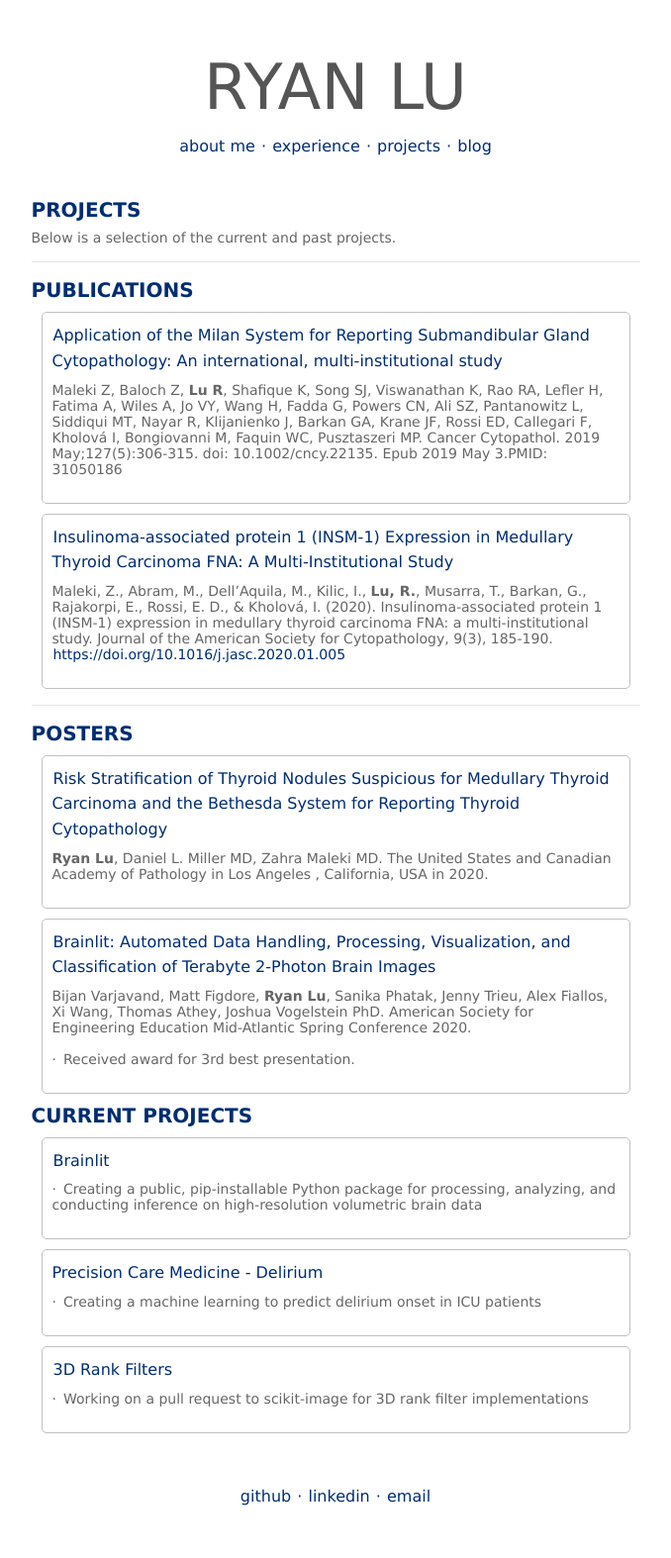
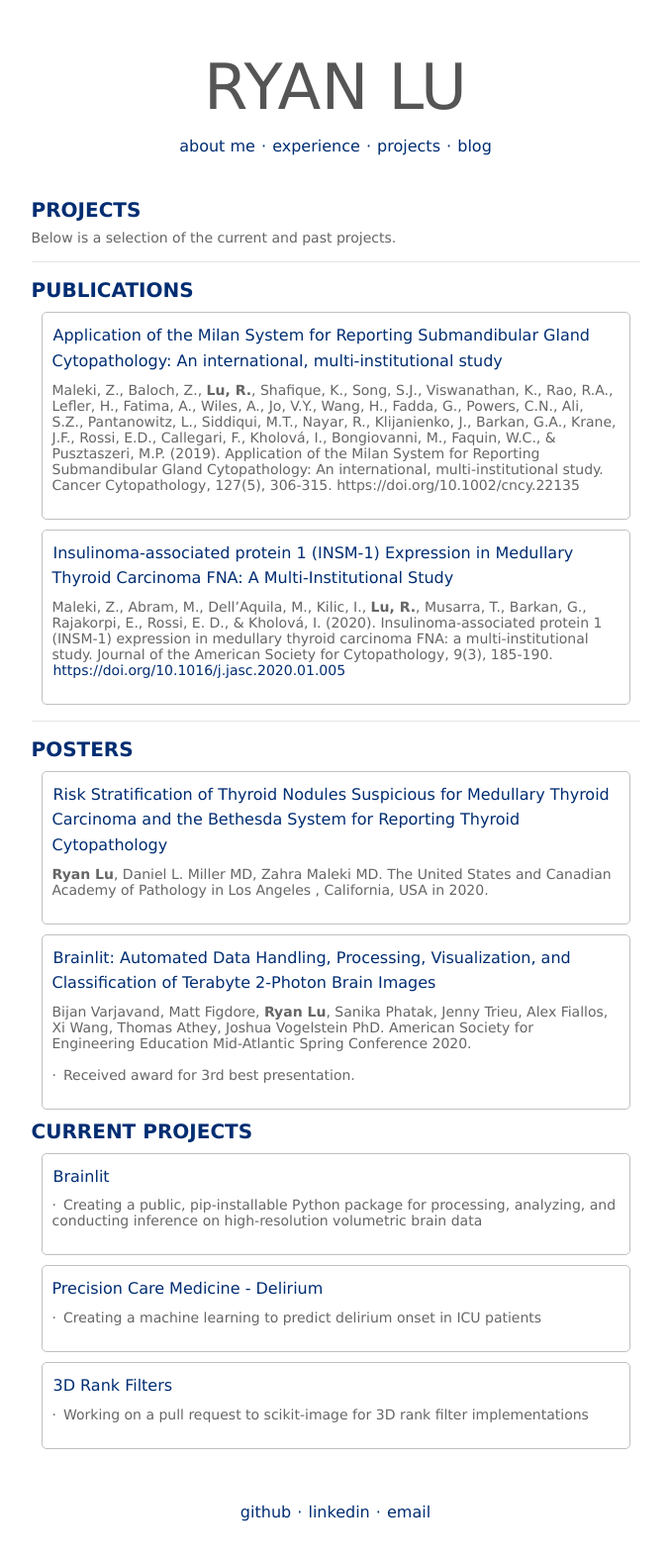
Before and after one commit to ryanlu41/ryanlu41.github.io, a Jekyll site: the page built from projects/index.html, in a window 1280 px wide. Shown: the whole page at 99% size, without its empty margins (301-979 px from the left). Built offline with Jekyll 4.4.1, drawn with Linux system fonts in a browser that asks for light colours.

Commit message:
citations

```diff
--- a/projects/index.html
+++ b/projects/index.html
@@ -19,7 +19,7 @@ title: Ryan Lu - Projects
 		<h3>PUBLICATIONS</h3>
 		<div class="project-item">
 			<h4><a href="https://onlinelibrary.wiley.com/doi/abs/10.1002/cncy.22135">Application of the Milan System for Reporting Submandibular Gland Cytopathology: An international, multi‐institutional study</a></h4>
-			<p>Maleki Z, Baloch Z, <b>Lu R</b>, Shafique K, Song SJ, Viswanathan K, Rao RA, Lefler H, Fatima A, Wiles A, Jo VY, Wang H, Fadda G, Powers CN, Ali SZ, Pantanowitz L, Siddiqui MT, Nayar R, Klijanienko J, Barkan GA, Krane JF, Rossi ED, Callegari F, Kholová I, Bongiovanni M, Faquin WC, Pusztaszeri MP. Cancer Cytopathol. 2019 May;127(5):306-315. doi: 10.1002/cncy.22135. Epub 2019 May 3.PMID: 31050186</p>
+			<p>Maleki, Z., Baloch, Z., <b>Lu, R.</b>, Shafique, K., Song, S.J., Viswanathan, K., Rao, R.A., Lefler, H., Fatima, A., Wiles, A., Jo, V.Y., Wang, H., Fadda, G., Powers, C.N., Ali, S.Z., Pantanowitz, L., Siddiqui, M.T., Nayar, R., Klijanienko, J., Barkan, G.A., Krane, J.F., Rossi, E.D., Callegari, F., Kholová, I., Bongiovanni, M., Faquin, W.C., & Pusztaszeri, M.P. (2019). Application of the Milan System for Reporting Submandibular Gland Cytopathology: An international, multi-institutional study. Cancer Cytopathology, 127(5), 306-315. https://doi.org/10.1002/cncy.22135 </p>
 		</div>
 		<div class="project-item">
 			<h4><a href="https://www.sciencedirect.com/science/article/pii/S2213294520300326">Insulinoma-associated protein 1 (INSM-1) Expression in Medullary Thyroid Carcinoma FNA: A Multi-Institutional Study</a></h4>
```
